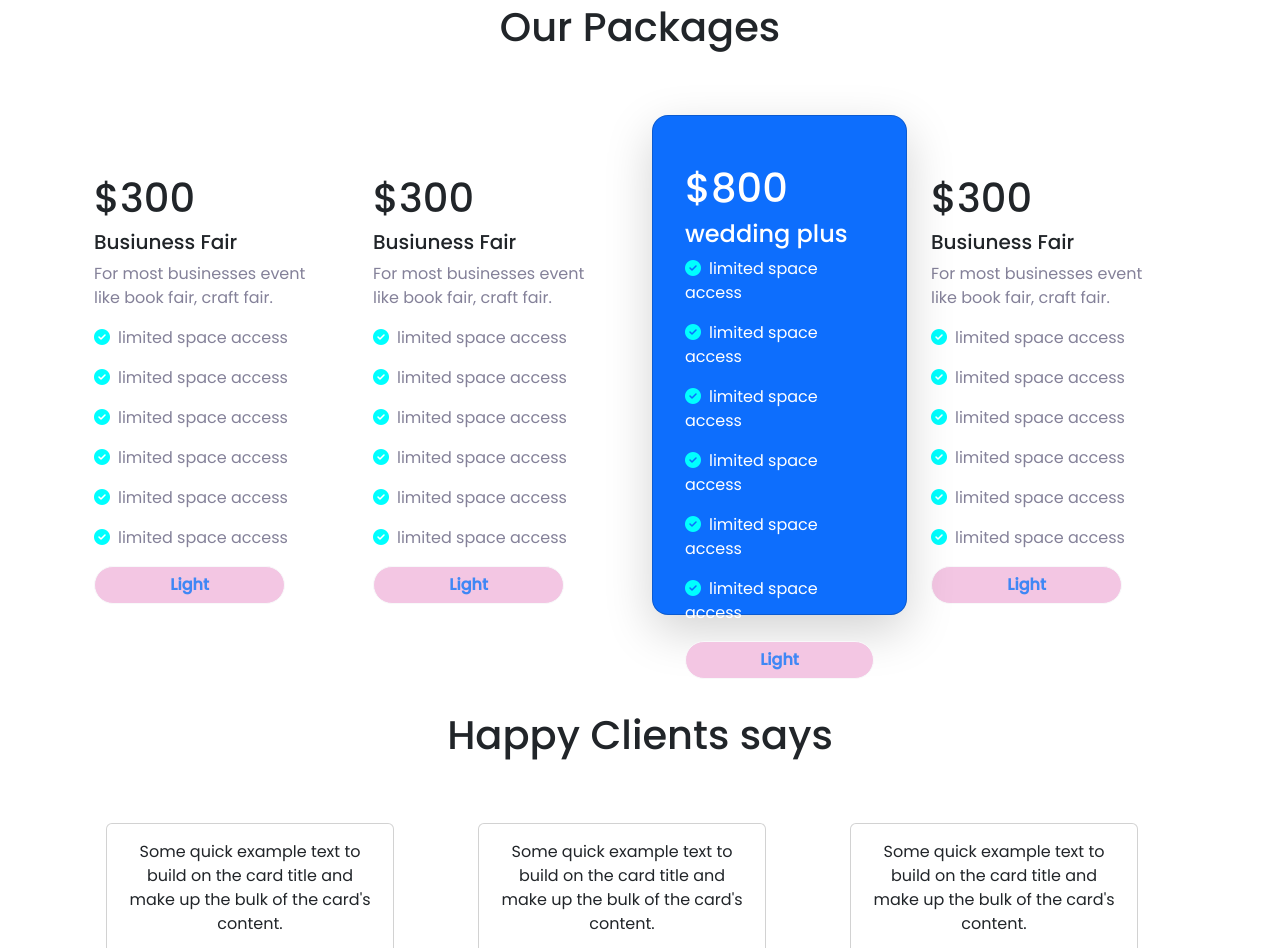
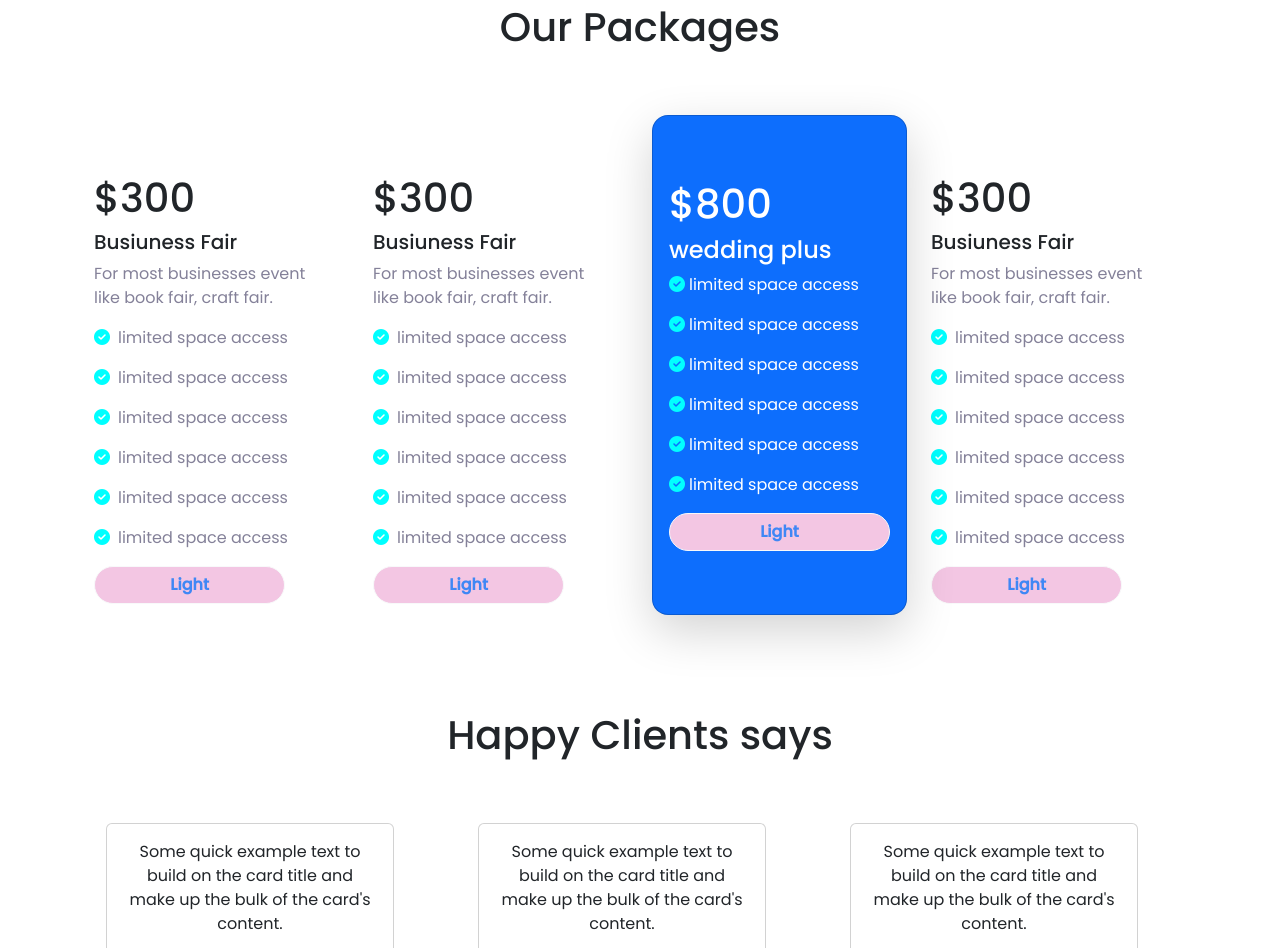
Before and after one commit to Atik1239/convention-center, a plain HTML site: page index.html in a window 1280 px wide. Shown: the part 1032-1980 px from the top of the page. Drawn offline with nearby package versions, Linux system fonts and the light colour scheme.

Commit message:
initial changes

```diff
--- a/index.html
+++ b/index.html
@@ -139,15 +139,15 @@
             <div class="col-12 col-lg-3 gy-3">
               <div class="card text-bg-primary  shadow-lg p-3 mb-5  rounded-4" style="max-width: 18rem; height:500px;">
 
-                <div class="card-body mt-3">
+                <div class="card-body p-0 mt-5">
                   <h1 class="card-title">$800</h1>
                   <h4 class="card-title">wedding plus</h4>
-                  <p><i style="color: aqua;" class="fa fa-duotone fa-circle-check me-2"></i>limited space access</p>
-                  <p ><i style="color: aqua;" class="fa fa-duotone fa-circle-check me-2"></i>limited space access</p>
-                  <p ><i style="color: aqua;" class="fa fa-duotone fa-circle-check me-2"></i>limited space access</p>
-                  <p ><i style="color: aqua;" class="fa fa-duotone fa-circle-check me-2"></i>limited space access</p>
-                  <p ><i style="color: aqua;" class="fa fa-duotone fa-circle-check me-2"></i>limited space access</p>
-                  <p ><i style="color: aqua;" class="fa fa-duotone fa-circle-check me-2"></i>limited space access</p>
+                  <p><i style="color: aqua;" class="fa fa-duotone fa-circle-check me-1"></i>limited space access</p>
+                  <p ><i style="color: aqua;" class="fa fa-duotone fa-circle-check me-1"></i>limited space access</p>
+                  <p ><i style="color: aqua;" class="fa fa-duotone fa-circle-check me-1"></i>limited space access</p>
+                  <p ><i style="color: aqua;" class="fa fa-duotone fa-circle-check me-1"></i>limited space access</p>
+                  <p ><i style="color: aqua;" class="fa fa-duotone fa-circle-check me-1"></i>limited space access</p>
+                  <p ><i style="color: aqua;" class="fa fa-duotone fa-circle-check me-1"></i>limited space access</p>
                   <button style="background-color: #f3c6e3;color: #3F87F5;font-weight: bold;" type="button" class="btn btn-light rounded-pill w-100">Light</button>
 
                 </div>
```
